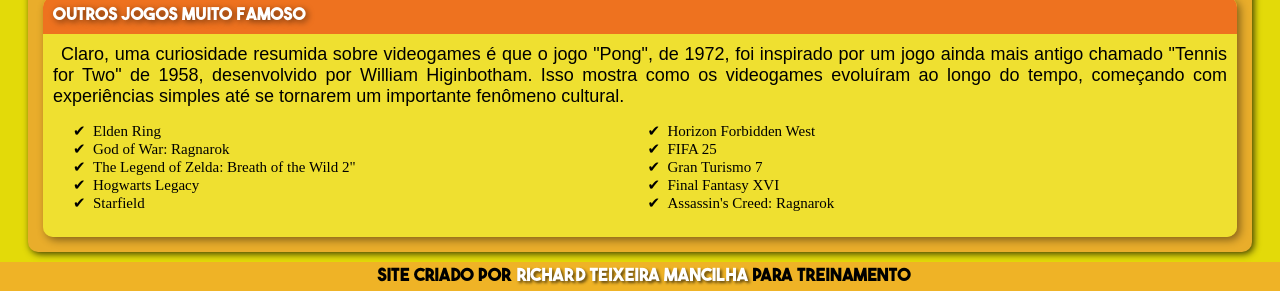
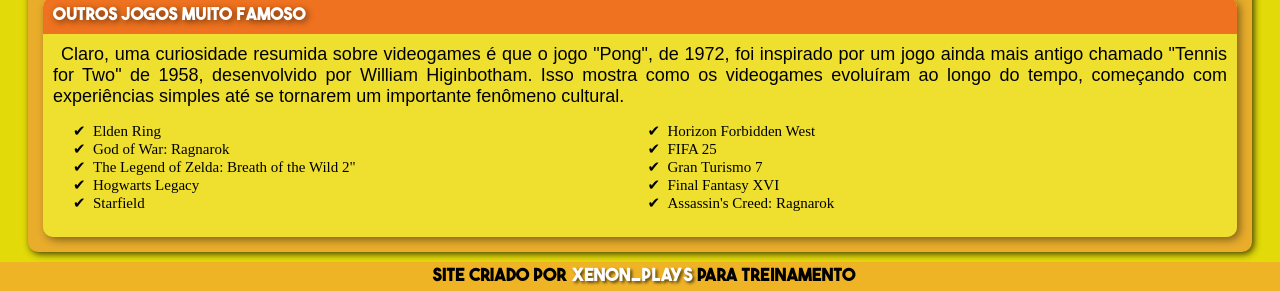
Before and after one commit to xenon1235/sites-de-treinamento, a plain HTML site: page index.html in a window 1280 px wide. Shown: the part 1664-1955 px from the top of the page. Drawn offline with Linux system fonts and the light colour scheme; a web font is replaced by a local one.

Commit message:
Update index.html
confirma

```diff
--- a/index.html
+++ b/index.html
@@ -73,7 +73,7 @@
 
     </main>
   <footer>
-    <p id="rodape">Site criado por <a href="https://youtu.be/6dfsi5Y-VvU?si=7sm2A9vtB3JaDGWO" target="_blank">richard teixeira mancilha</a> para treinamento</p>
+    <p id="rodape">Site criado por <a href="https://youtu.be/6dfsi5Y-VvU?si=7sm2A9vtB3JaDGWO" target="_blank">xenon_Plays</a> para treinamento</p>
   </footer>
 </body>
 </html>
```
